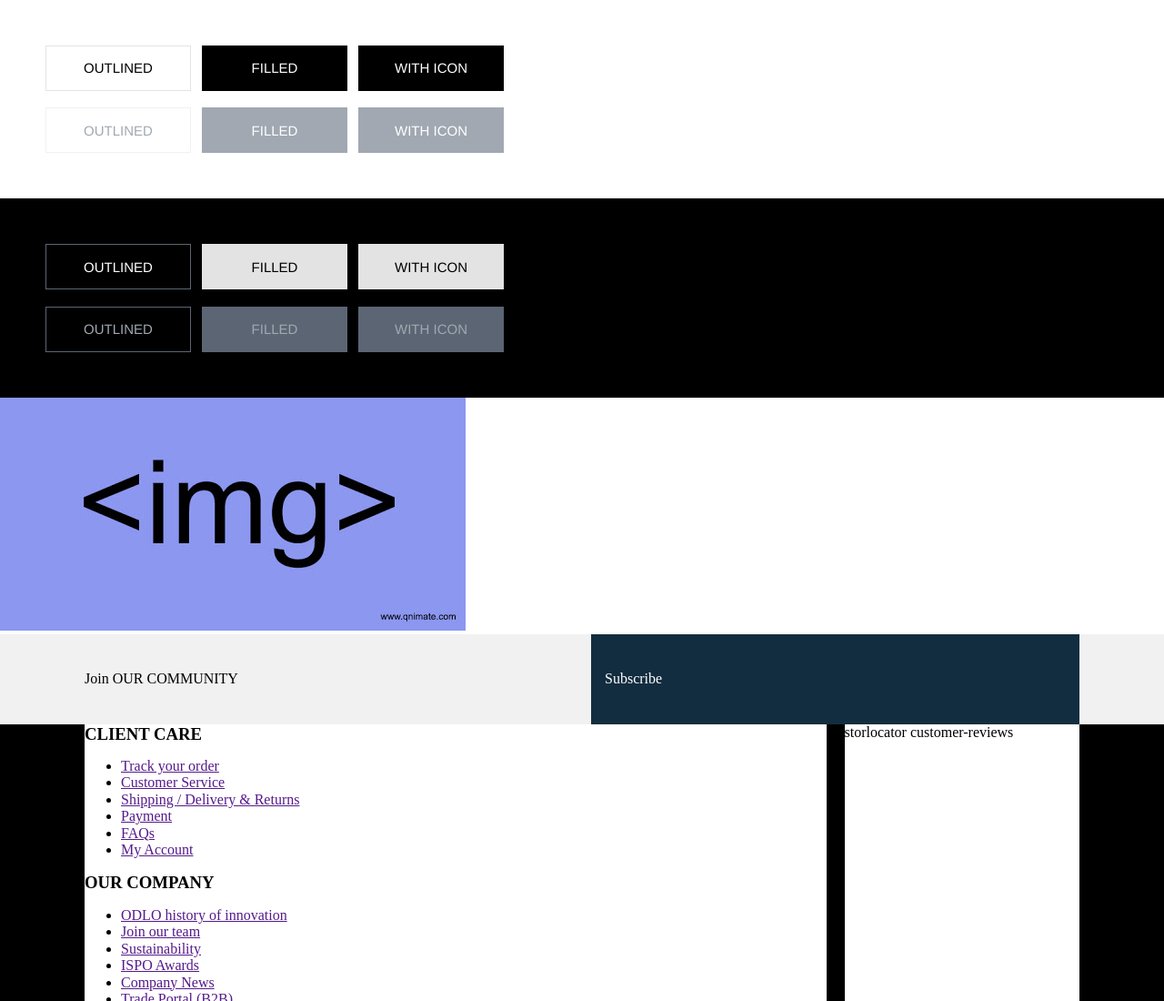
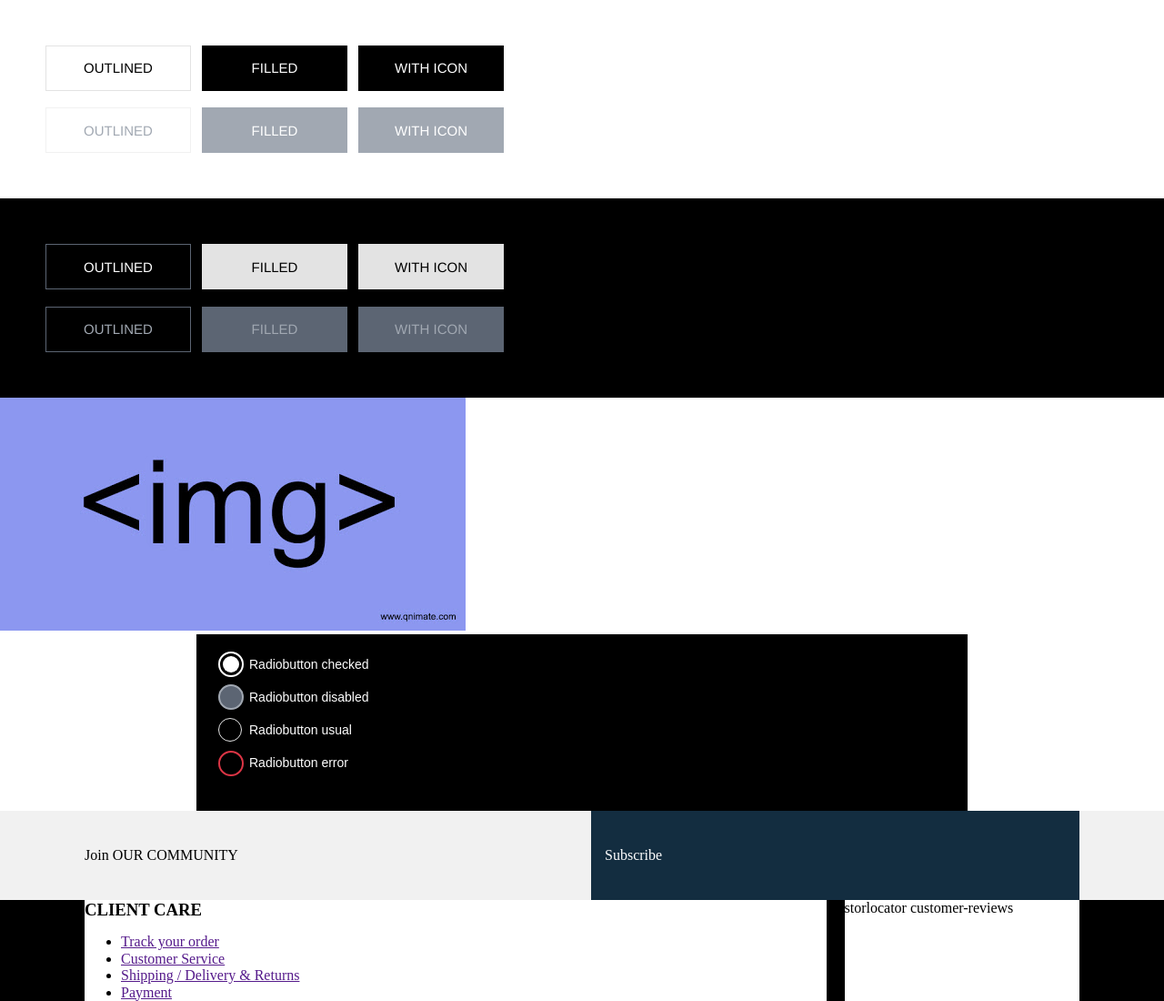
Before and after one commit to alexandr-gindyuk/draft, a website built with webpack: page src/index.html in a window 1280 px wide. Shown: the top 1100 px of the page at 91% size. Built offline with nearby package versions, Linux system fonts and the light colour scheme; a web font is replaced by a local one.

Commit message:
DRAFT-000:ADD: add radio buttons

```diff
--- a/src/index.html
+++ b/src/index.html
@@ -44,6 +44,34 @@
 
         <main class="main">
             <img src="images/1.jpg" alt="image">
+
+            <div class="inputs-container dark">
+
+                <!-- radio-buttons -->
+
+                <form class="radio radio--column">
+                    <label class="radio__item">Radiobutton checked
+                        <input type="radio" checked name="radio">
+                        <span class="radiomark"></span>
+                    </label>
+                    <label class="radio__item">Radiobutton disabled
+                        <input type="radio" disabled name="radio" >
+                        <span class="radiomark"></span>
+                    </label>
+                    <label class="radio__item">Radiobutton usual
+                        <input type="radio" name="radio">
+                        <span class="radiomark"></span>
+                    </label>
+                    <label class="radio__item error">Radiobutton error
+                        <input type="radio" name="radio">
+                        <span class="radiomark"></span>
+                    </label>
+                </form>
+
+                 <!-- radio-buttons end-->
+
+            </div>
+
         </main>
 
         <footer class="footer">
--- a/src/scss/components/_all.scss
+++ b/src/scss/components/_all.scss
@@ -1,2 +1,3 @@
 @import 'buttons/all';
+@import 'styleguide/radiobutton/all';
 @import 'footer/all';
--- /dev/null
+++ b/src/scss/components/styleguide/radiobutton/_all.scss
@@ -0,0 +1,3 @@
+@import 'radio-core';
+@import 'radio-light';
+@import 'radio-dark';
--- /dev/null
+++ b/src/scss/components/styleguide/radiobutton/_radio-core.scss
@@ -0,0 +1,107 @@
+$white: #fff;
+$black: #000;
+
+$grey: #A1A8B2 !default;
+$grey-light: #E3E3E3 !default;
+$grey-super-light: #F1F1F1 !default;
+$grey-deep: #5C6573 !default;
+
+$blue-deep: #132D40 !default;
+
+$danger: #E51755 !default;
+$success: #00856C !default;
+
+.radio {
+    box-sizing: border-box;
+    display: inline-flex;
+
+    $radio-size: 24px;
+
+    $root: &;
+
+    &--column {
+        flex-direction: column;
+
+        #{$root}__item {
+            margin-bottom: 20px;
+        }
+    }
+
+    &__item {
+        display: inline-flex;
+        position: relative;
+        padding-left: calc(#{$radio-size} + 10px);
+        margin-bottom: 12px;
+        cursor: pointer;
+        font-size: 14px;
+        user-select: none;
+
+        input {
+            position: absolute;
+            opacity: 0;
+            cursor: pointer;
+            transition: all .2s ease;
+
+            &:checked ~ .radiomark:after {
+                opacity: 1;
+                visibility: visible;
+            }
+
+            &:disabled ~ .radiomark {
+                pointer-events:none;
+                cursor: default;
+            }
+        }
+
+        &.error {
+            input {
+                & ~ .radiomark {
+                    border: 2px solid $danger;
+                }
+            }
+        }
+    }
+
+    .radiomark {
+        position: absolute;
+        top: 50%;
+        transform: translateY(-50%);
+        left: 0;
+        height: $radio-size;
+        width: $radio-size;
+        background-color: transparent;
+        border: 1px solid $grey-light;
+        border-radius: 50%;
+        transition: all .2s ease;
+
+        &:after {
+            content: "";
+            position: absolute;
+            opacity: 0;
+            visibility: hidden;
+            top: 50%;
+            left: 50%;
+            transform: translate(-50%, -50%);
+            width: 18px;
+            height: 18px;
+            border-radius: 50%;
+            transition: all .2s ease;
+        }
+    }
+}
+
+.inputs-container {
+    width: 800px;
+    margin: 0 auto;
+    padding: 24px;
+    font-family: "Open-Sans", sans-serif;
+
+    &.light {
+        background: $white;
+    }
+
+    &.dark {
+        background: $black;
+        color: $white;
+    }
+}
--- /dev/null
+++ b/src/scss/components/styleguide/radiobutton/_radio-dark.scss
@@ -0,0 +1,34 @@
+.dark {
+    .radio {
+
+        &__item {
+
+            input {
+                &:checked ~ .radiomark {
+                    border: 2px solid $white;
+                }
+
+                &:disabled ~ .radiomark {
+                    border: 2px solid $grey;
+                    background: $grey-deep;
+                }
+            }
+
+            &:not(&.error):hover input:not(:disabled) ~ .radiomark {
+                border: 2px solid $white;
+            }
+
+            &:hover {
+                input:checked  ~ .radiomark {
+                    border: 2px solid $white;
+                }
+            }
+        }
+
+        .radiomark {
+            &:after {
+                background: $white;
+            }
+        }
+    }
+}
--- /dev/null
+++ b/src/scss/components/styleguide/radiobutton/_radio-light.scss
@@ -0,0 +1,33 @@
+.light {
+    .radio {
+        &__item {
+
+            input {
+                &:checked ~ .radiomark {
+                    border: 2px solid $black;
+                }
+
+                &:disabled ~ .radiomark {
+                    border: 2px solid $grey;
+                    background: $grey-light;
+                }
+            }
+
+            &:not(&.error):hover  ~ .radiomark {
+                border: 2px solid $grey-deep;
+            }
+
+            &:hover {
+                input:checked  ~ .radiomark {
+                    border: 2px solid $black;
+                }
+            }
+        }
+
+        .radiomark {
+            &:after {
+                background: $black;
+            }
+        }
+    }
+}
```
